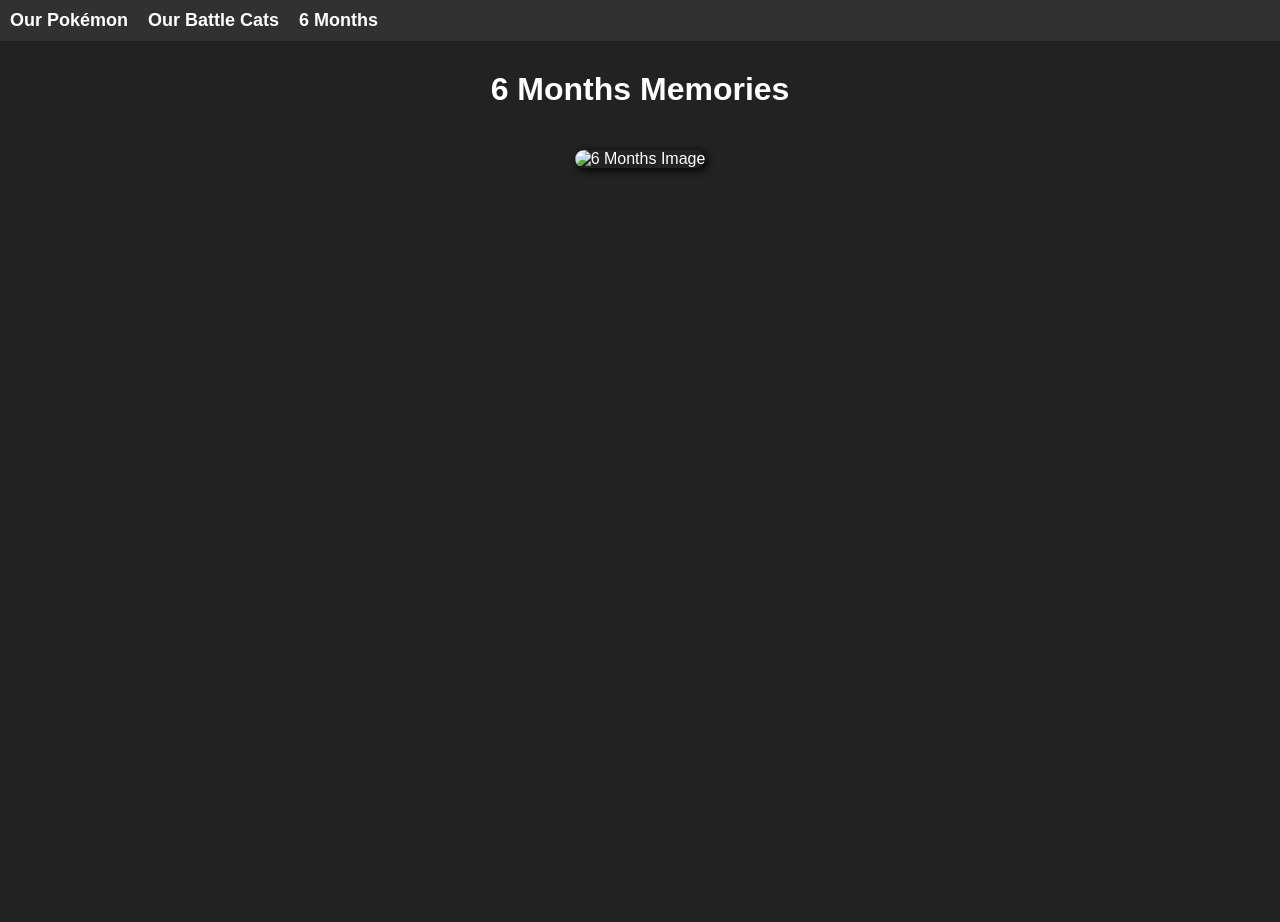
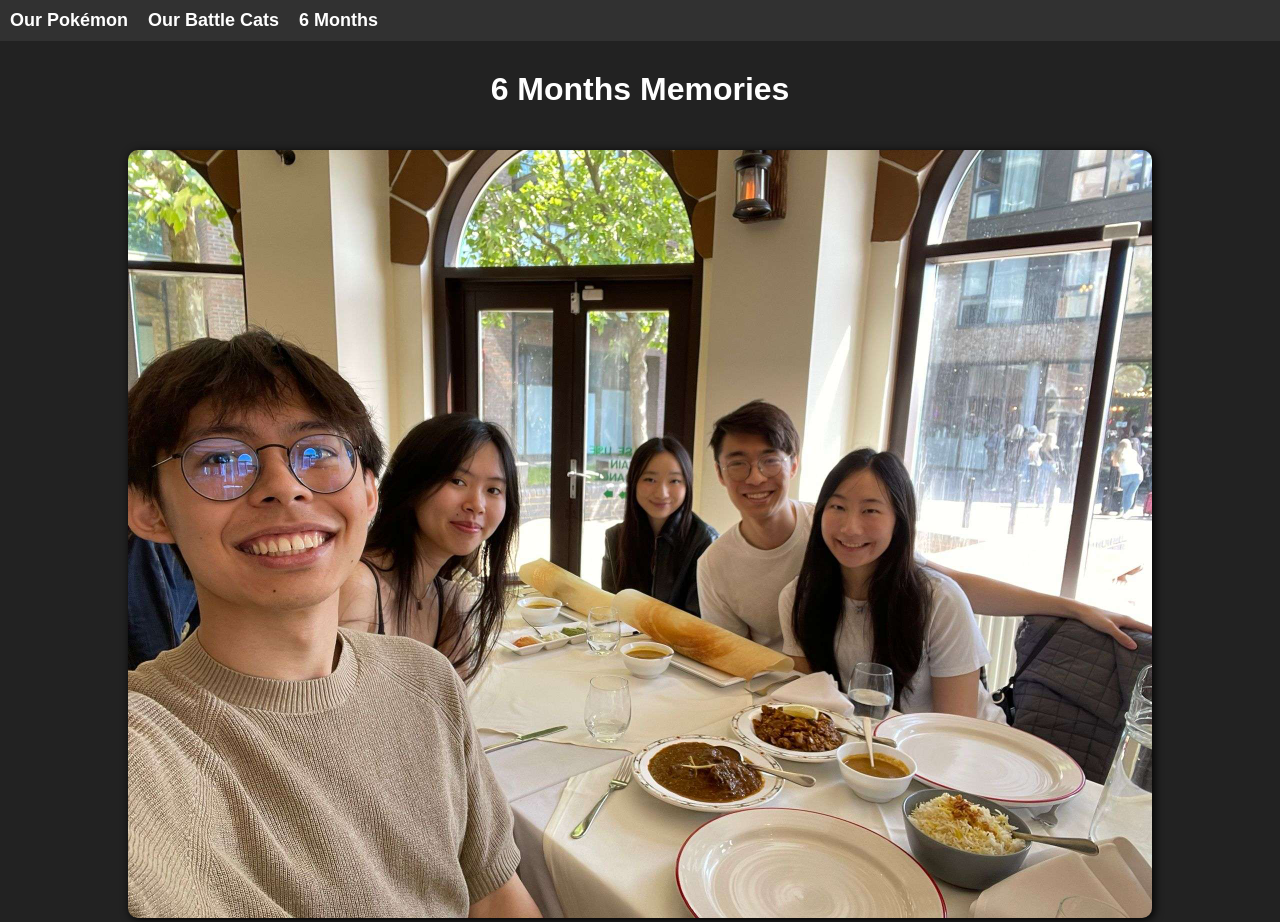
Before and after one commit to Omur1ce/Chenan-Euan, a plain HTML site: page 6months.html in a window 1280 px wide. Before the commit the page ends 800 px from the top, so only its background shows below. Drawn offline with Linux system fonts and the light colour scheme.

Commit message:
Update 6months.html

```diff
--- a/6months.html
+++ b/6months.html
@@ -36,7 +36,7 @@
 
     <div class="content">
         <h1>6 Months Memories</h1>
-        <img src="image1.png" alt="6 Months Image">
+        <img src="image1.jpg" alt="6 Months Image">
     </div>
 </body>
 </html>
```
